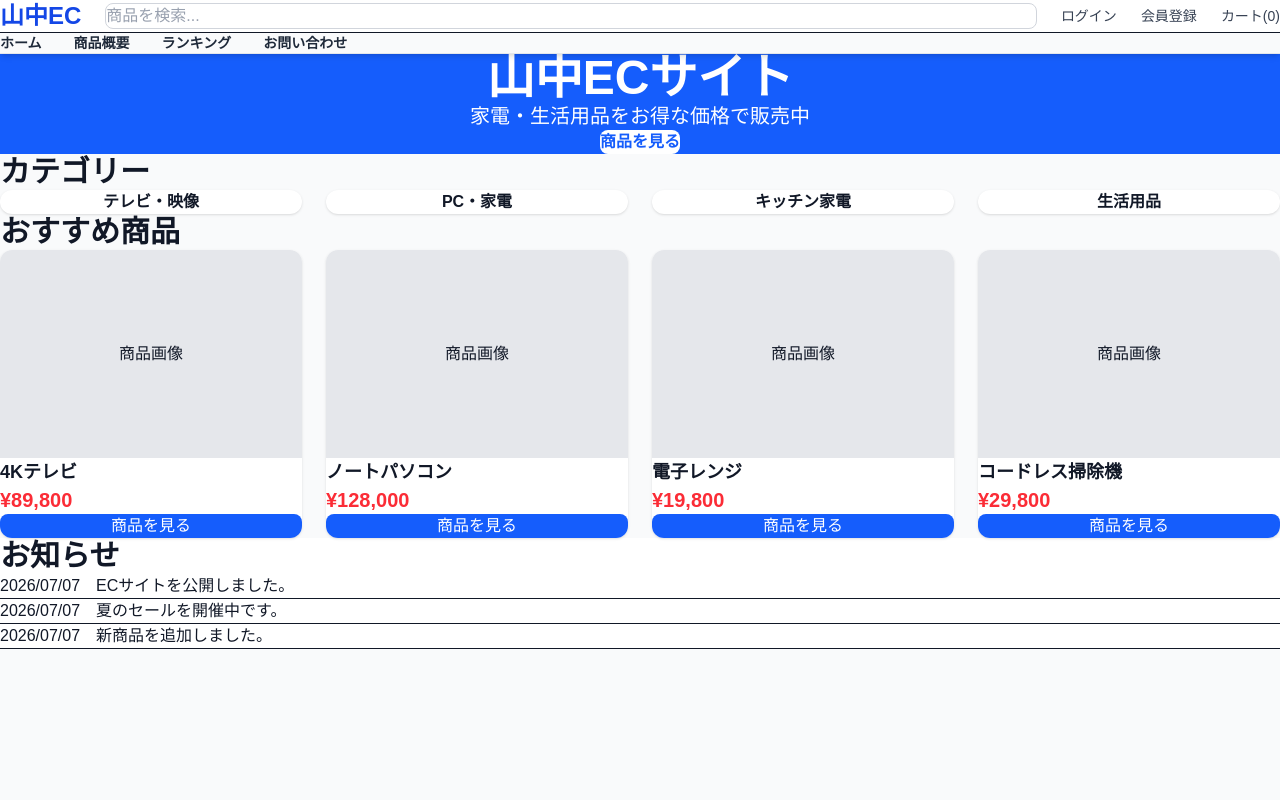
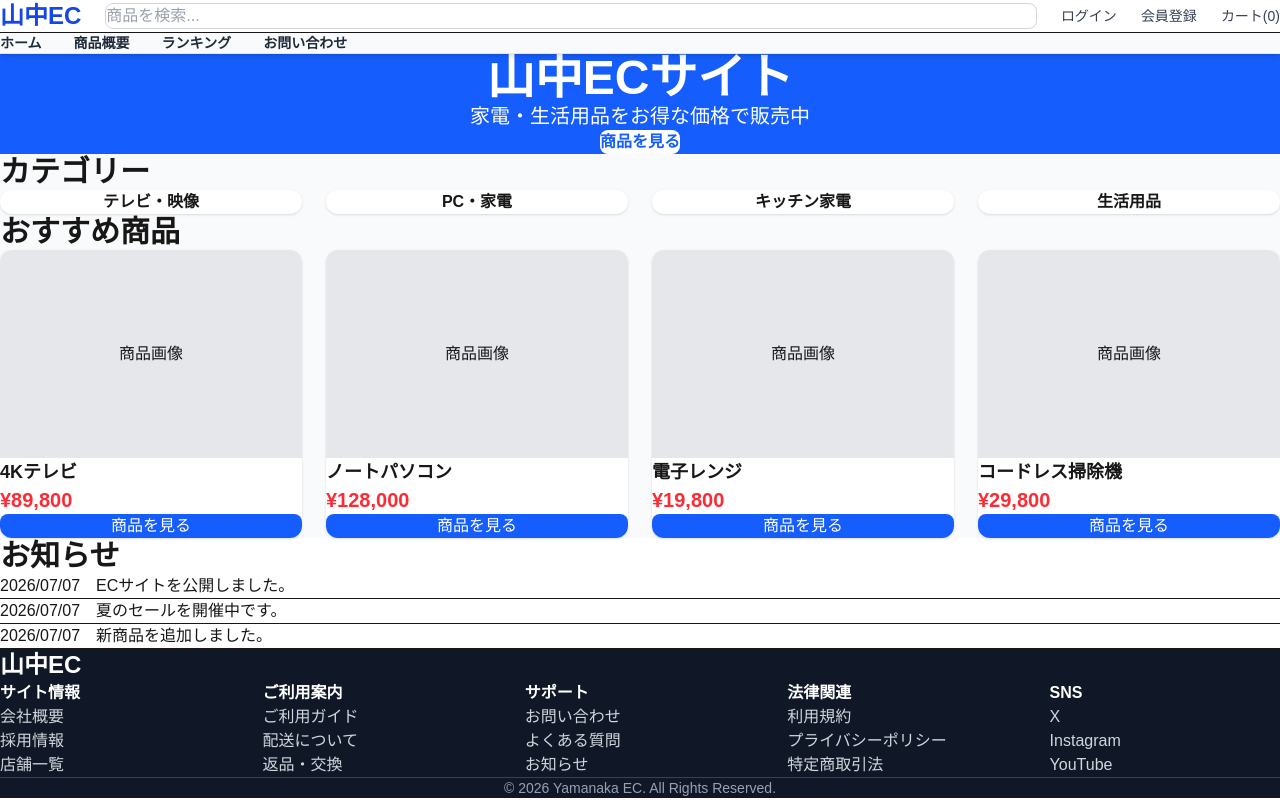
Before and after one commit to noise021/yamanaka-ec, a Next.js app: page / in a window 1280 px wide. Built offline with nearby package versions, Linux system fonts and the light colour scheme.

Commit message:
フッター作成

```diff
--- a/app/globals.css
+++ b/app/globals.css
@@ -1,25 +1,42 @@
 @import "tailwindcss";
 
 :root {
-  --background: #f9fafb;
-  --foreground: #111827;
+  --background: #ffffff;
+  --foreground: #171717;
 }
 
 @theme inline {
   --color-background: var(--background);
   --color-foreground: var(--foreground);
-  --font-sans: Arial, Helvetica, sans-serif;
-  --font-mono: monospace;
+  --font-sans: var(--font-geist-sans);
+  --font-mono: var(--font-geist-mono);
 }
 
+/* ダークモードは一旦無効 */
+body {
+  background: var(--background);
+  color: var(--foreground);
+  font-family: Arial, Helvetica, sans-serif;
+  min-height: 100vh;
+}
+
+/* リセット */
 * {
   margin: 0;
   padding: 0;
   box-sizing: border-box;
 }
 
-body {
-  background: var(--background);
-  color: var(--foreground);
-  font-family: Arial, Helvetica, sans-serif;
+img {
+  display: block;
+  max-width: 100%;
 }
+
+button {
+  cursor: pointer;
+}
+
+a {
+  color: inherit;
+  text-decoration: none;
+}
--- a/app/layout.tsx
+++ b/app/layout.tsx
@@ -1,4 +1,5 @@
 import "./globals.css";
+import Footer from "@/components/Footer";
 import Header from "@/components/Header";
 
 export const metadata = {
@@ -16,6 +17,7 @@ export default function RootLayout({
       <body>
         <Header />
         {children}
+        <Footer />
       </body>
     </html>
   );
--- /dev/null
+++ b/components/Footer.tsx
@@ -0,0 +1,81 @@
+export default function Footer() {
+  return (
+    <footer className="bg-gray-900 text-gray-300 mt-20">
+      <div className="max-w-7xl mx-auto px-6 py-12">
+
+        <h2 className="text-2xl font-bold text-white mb-8">
+          山中EC
+        </h2>
+
+        <div className="grid grid-cols-2 md:grid-cols-5 gap-8">
+
+          <div>
+            <h3 className="font-bold text-white mb-3">
+              サイト情報
+            </h3>
+
+            <ul className="space-y-2">
+              <li><a href="#">会社概要</a></li>
+              <li><a href="#">採用情報</a></li>
+              <li><a href="#">店舗一覧</a></li>
+            </ul>
+          </div>
+
+          <div>
+            <h3 className="font-bold text-white mb-3">
+              ご利用案内
+            </h3>
+
+            <ul className="space-y-2">
+              <li><a href="#">ご利用ガイド</a></li>
+              <li><a href="#">配送について</a></li>
+              <li><a href="#">返品・交換</a></li>
+            </ul>
+          </div>
+
+          <div>
+            <h3 className="font-bold text-white mb-3">
+              サポート
+            </h3>
+
+            <ul className="space-y-2">
+              <li><a href="#">お問い合わせ</a></li>
+              <li><a href="#">よくある質問</a></li>
+              <li><a href="#">お知らせ</a></li>
+            </ul>
+          </div>
+
+          <div>
+            <h3 className="font-bold text-white mb-3">
+              法律関連
+            </h3>
+
+            <ul className="space-y-2">
+              <li><a href="#">利用規約</a></li>
+              <li><a href="#">プライバシーポリシー</a></li>
+              <li><a href="#">特定商取引法</a></li>
+            </ul>
+          </div>
+
+          <div>
+            <h3 className="font-bold text-white mb-3">
+              SNS
+            </h3>
+
+            <ul className="space-y-2">
+              <li><a href="#">X</a></li>
+              <li><a href="#">Instagram</a></li>
+              <li><a href="#">YouTube</a></li>
+            </ul>
+          </div>
+
+        </div>
+
+        <div className="border-t border-gray-700 mt-10 pt-6 text-center text-sm text-gray-400">
+          © 2026 Yamanaka EC. All Rights Reserved.
+        </div>
+
+      </div>
+    </footer>
+  );
+}
```
